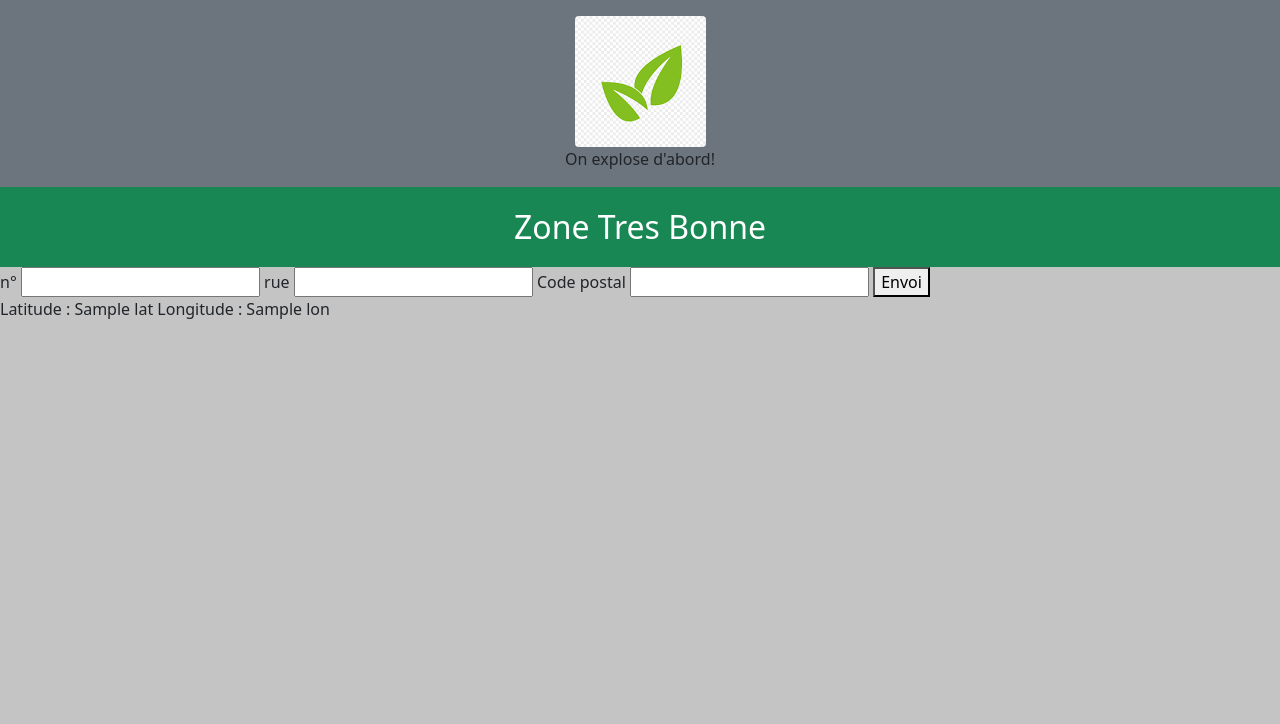
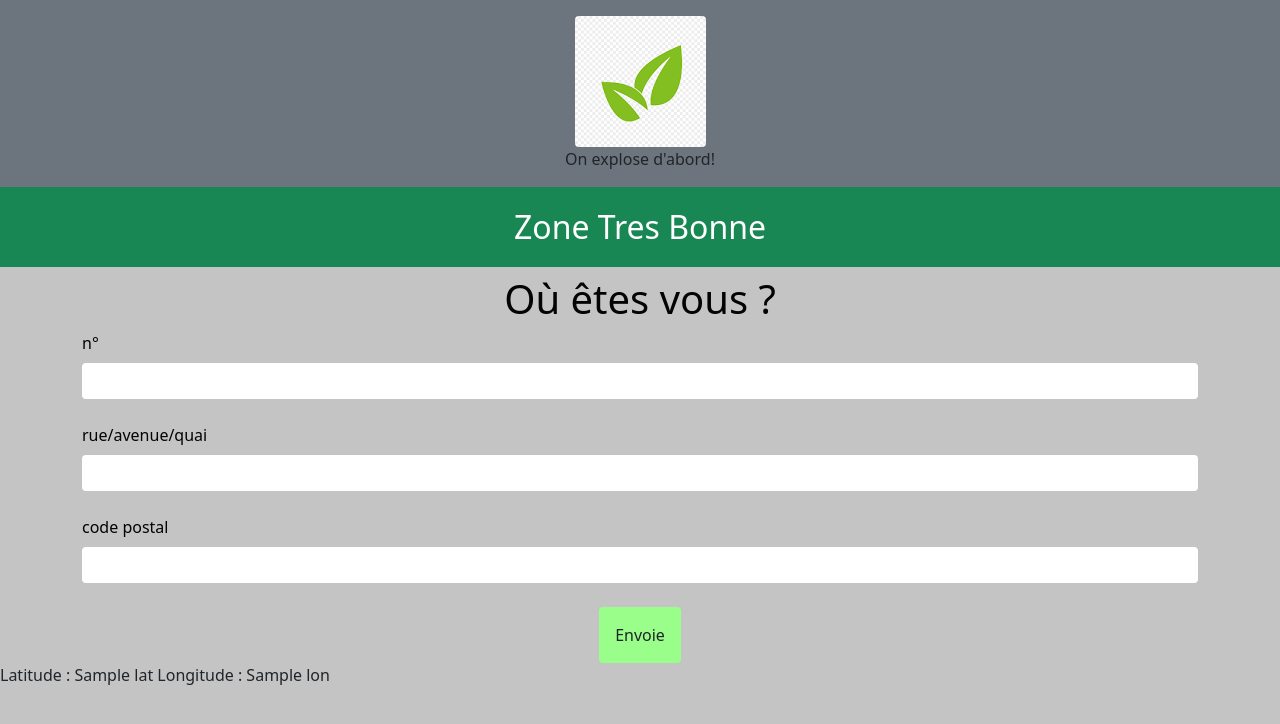
Before and after one commit to DangirasH/HacathonBomb-1er-Hackathon-, a PHP site: template src/View/Geoloc/index.html.twig in a window 1280 px wide. Shown: the top 724 px of the page. Run offline with PHP 8.4, Linux system fonts and the light colour scheme; the template is opened without the code that fills it: most values are stand-ins (such as "Sample title", 1, 10 or a date in 2020); some libraries are stand-ins or nearby versions; some web fonts are replaced.

Commit message:
stylisation du geoloc

```diff
--- a/src/View/Geoloc/_formAddress.html.twig
+++ b/src/View/Geoloc/_formAddress.html.twig
@@ -1,13 +1,27 @@
-{# TODO : manage errors display #}
-
-<form method="post">
-
-	<label for="housenumber">n°</label>
-	<input type="number" value="" name="housenumber" id="housenumber">
-	<label for="street">rue</label>
-	<input type="text" value="" name="street" id="street">
-	<label for="postcode">Code postal</label>
-	<input type="number" value="" name="postcode" id="postcode">
-
-	<button>Envoi</button>
-</form>
+<div class="container">
+		<form method="POST" action="">
+			{% if errors is not empty %}
+				<div class="alert alert-danger">
+					{% for error in errors %}
+						<p>{{ error }}</p>
+					{% endfor %}
+				</div>
+			{% endif %}
+			<h1 class="d-flex justify-content-center mt-2 text-dark">Où êtes vous ?</h1>
+			<div class="mb-4">
+				<label class="form-label text-dark" for="housenumber">n°</label>
+				<input class="form-control border-0" type="number" id="housenumber" value="" name="housenumber" >
+			</div>
+			<div class="mb-4">
+				<label class="form-label text-dark" for="street">rue/avenue/quai</label>
+				<input class="form-control border-0" type="number" id="street" value="" name="street" >
+			</div>
+			<div class="mb-4">
+				<label class="form-label text-dark" for="postcode">code postal</label>
+				<input class="form-control border-0" type="number" id="postcode" value="" name="postcode" >
+			</div>
+			<div class="d-flex justify-content-center">
+				<button class="btn bg-secondary- border-0 p-3">Envoie</button>
+			</div>
+		</form>
+	</div>
```
